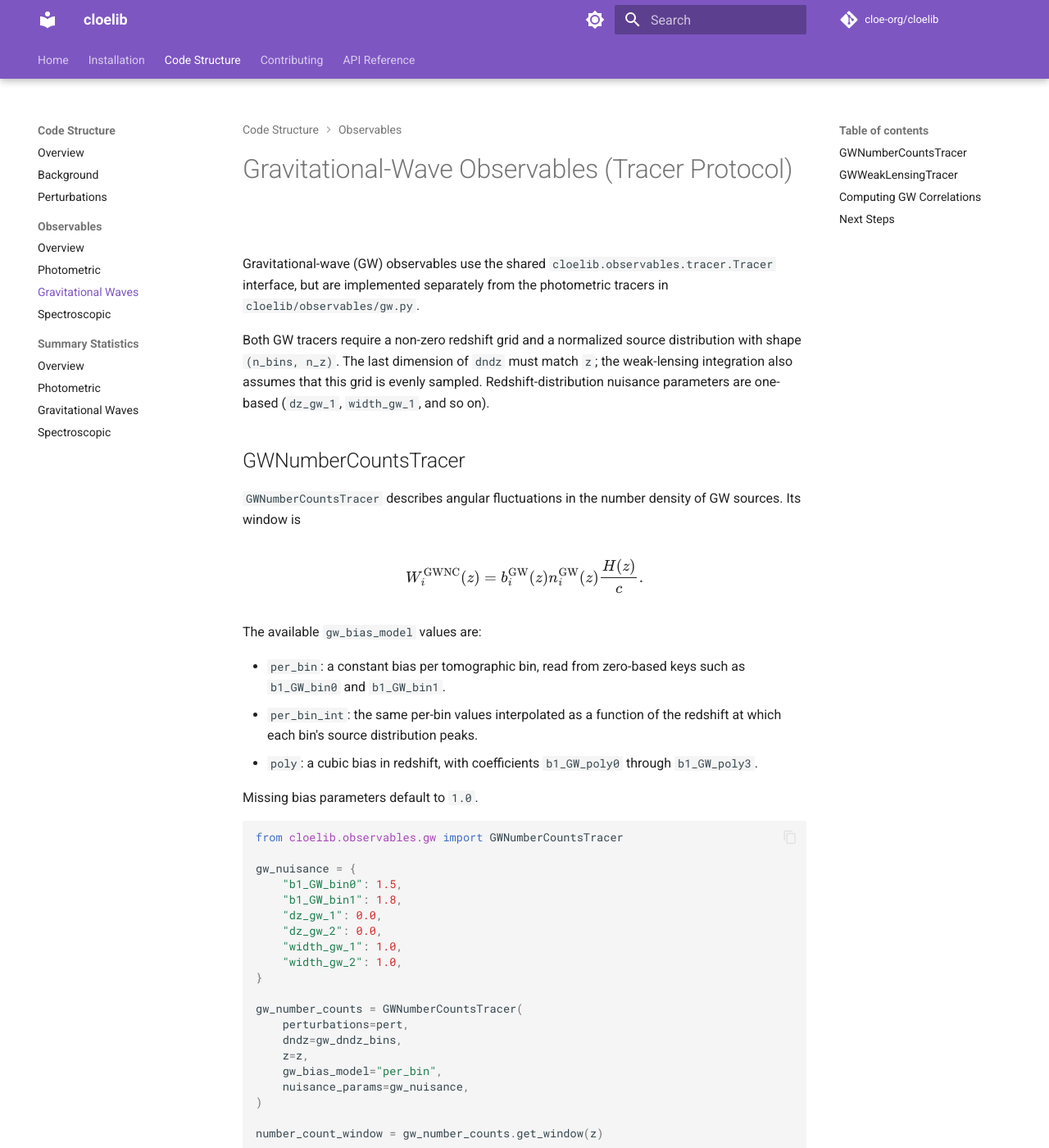
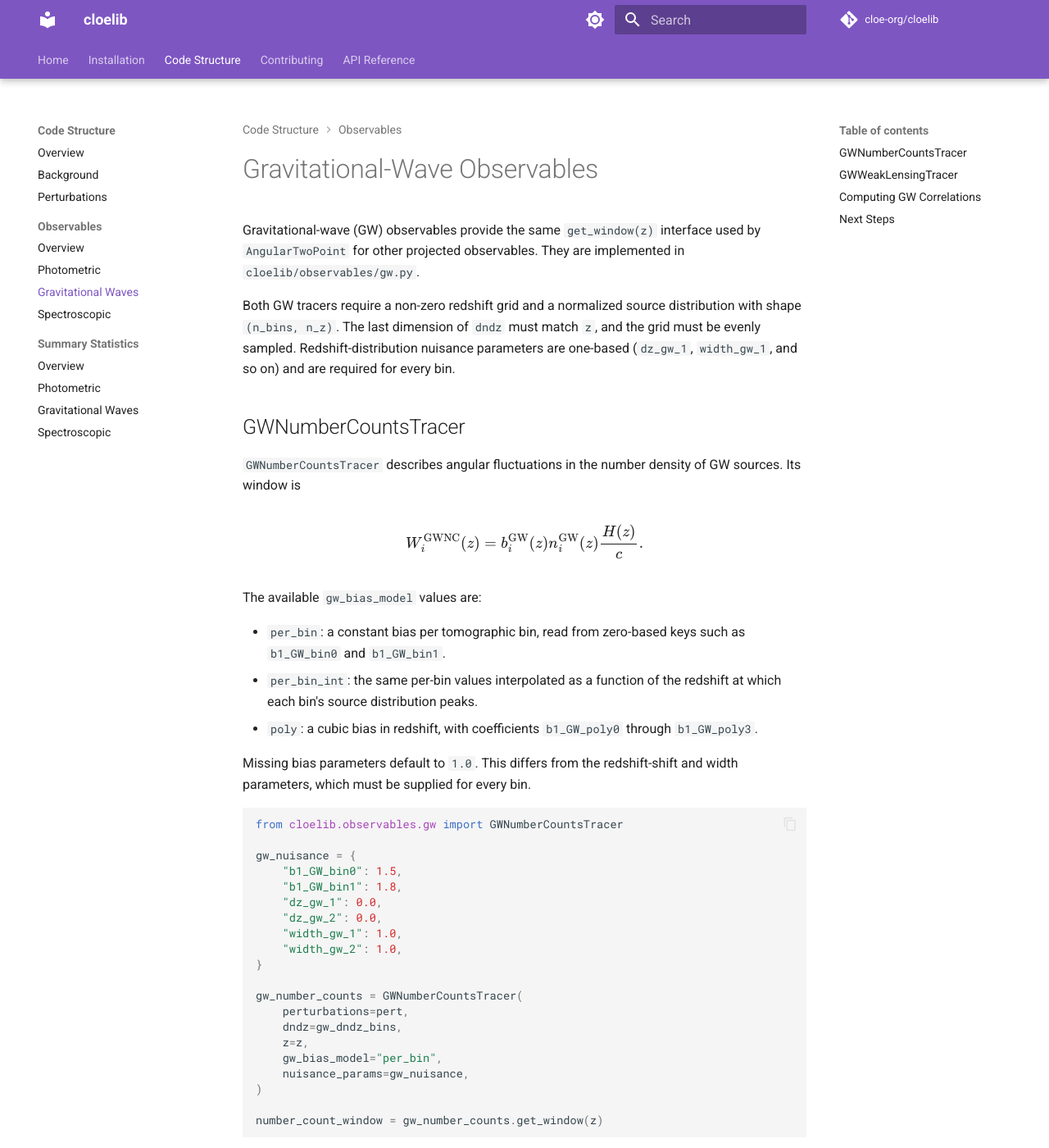
Before and after one commit to cloe-org/cloelib, an MkDocs documentation site: the page built from docs/code_structure/observables/gw.md, in a window 1280 px wide and 1400 px high. Shown: the whole window at 82% size. Built offline with MkDocs 1.6.1 and Material for MkDocs 9.7.7, drawn with Linux system fonts in a browser that asks for light colours; comment, search, counter and statistics services are not loaded; the version menu is left out; some of the changed text lies outside the part shown.

Commit message:
doc updates

````diff
--- a/docs/code_structure/observables/gw.md
+++ b/docs/code_structure/observables/gw.md
@@ -1,14 +1,14 @@
-# Gravitational-Wave Observables (Tracer Protocol)
+# Gravitational-Wave Observables
 
-Gravitational-wave (GW) observables use the shared
-`cloelib.observables.tracer.Tracer` interface, but are implemented separately
-from the photometric tracers in `cloelib/observables/gw.py`.
+Gravitational-wave (GW) observables provide the same `get_window(z)` interface
+used by `AngularTwoPoint` for other projected observables. They are implemented
+in `cloelib/observables/gw.py`.
 
 Both GW tracers require a non-zero redshift grid and a normalized source
 distribution with shape `(n_bins, n_z)`. The last dimension of `dndz` must
-match `z`; the weak-lensing integration also assumes that this grid is evenly
-sampled. Redshift-distribution nuisance parameters are one-based (`dz_gw_1`,
-`width_gw_1`, and so on).
+match `z`, and the grid must be evenly sampled. Redshift-distribution nuisance
+parameters are one-based (`dz_gw_1`, `width_gw_1`, and so on) and are required
+for every bin.
 
 ## GWNumberCountsTracer
 
@@ -29,7 +29,8 @@ The available `gw_bias_model` values are:
 - `poly`: a cubic bias in redshift, with coefficients `b1_GW_poly0` through
   `b1_GW_poly3`.
 
-Missing bias parameters default to `1.0`.
+Missing bias parameters default to `1.0`. This differs from the redshift-shift
+and width parameters, which must be supplied for every bin.
 
 ```python
 from cloelib.observables.gw import GWNumberCountsTracer
@@ -102,6 +103,6 @@ keys.
 ## Next Steps
 
 - [Gravitational-Wave Summary Statistics](../summary_statistics/gw.md) – Compute angular power spectra
-- [Photometric Observables](photo.md) – Review the other Tracer implementations
+- [Photometric Observables](photo.md) – Review the other projected observables
 - [API Reference](../../api.md) – Full class and method details
 - [Back to Observables](index.md) – Review all observable interfaces
````
Also changed, not shown: docs/code_structure/observables/index.md (+4 -5 lines), docs/code_structure/observables/photo.md (+4 -3 lines), docs/code_structure/summary_statistics/gw.md (+11 -3 lines), docs/code_structure/summary_statistics/index.md (+1 -1 lines), 2 other files.
